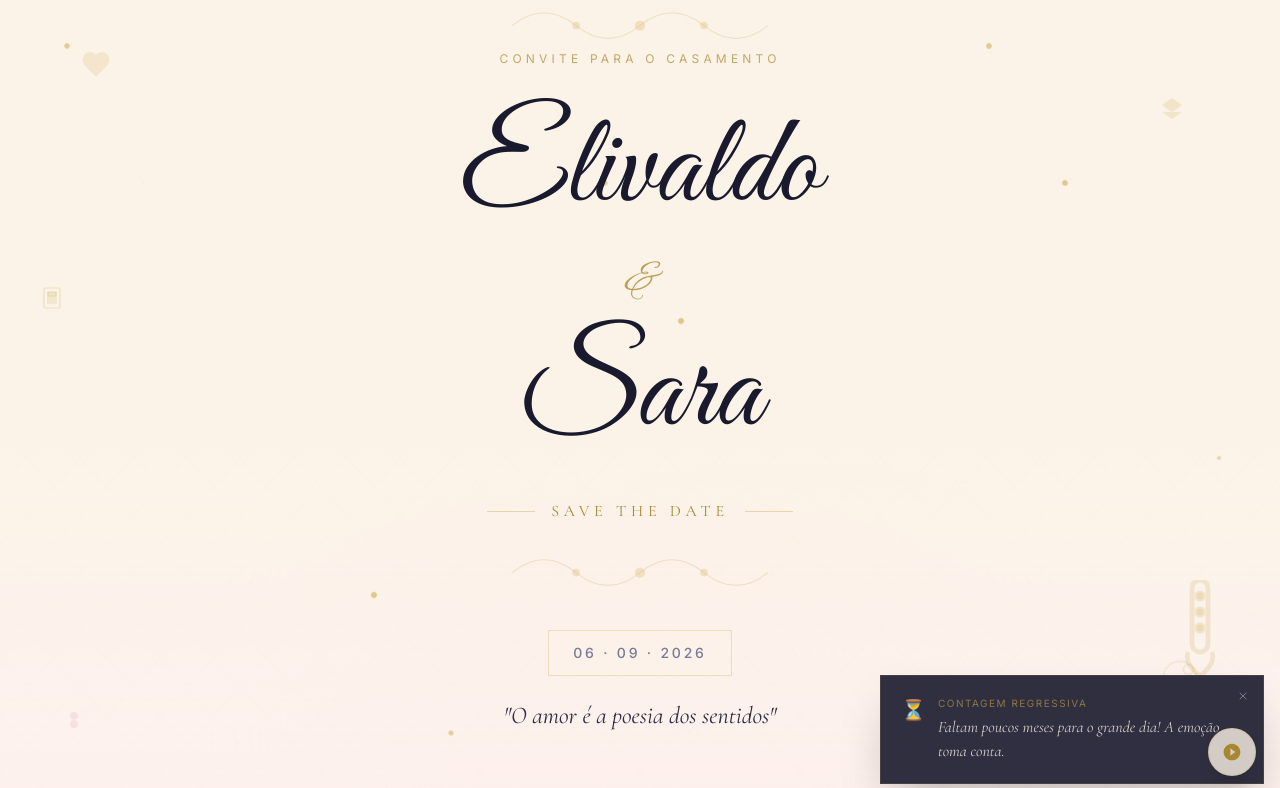
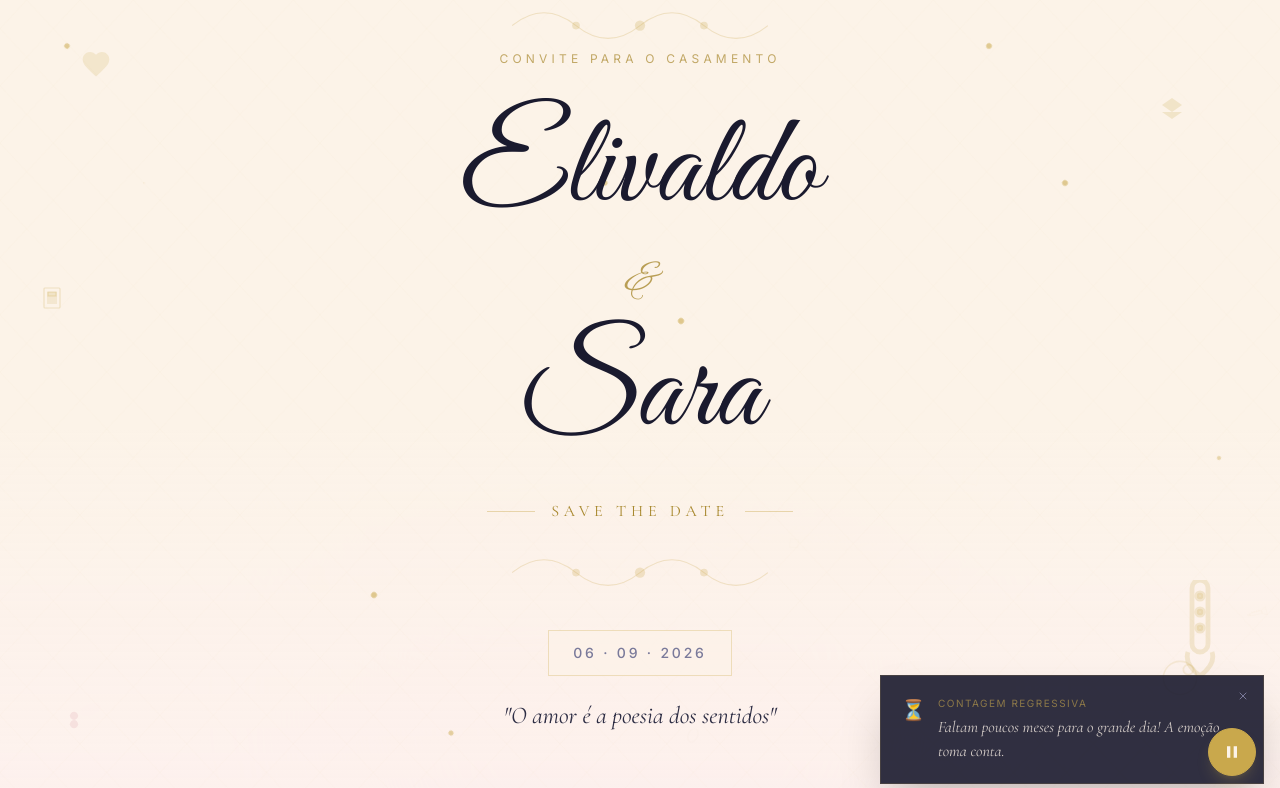
Before and after one commit to josephclan22-eng/-convite-casamento, a React (Vite) app: page / in a window 1280 px wide. Shown: the top 788 px of the page. Built offline with nearby package versions, Linux system fonts and the light colour scheme; no server answers; the HTML template or start-up script is replaced by a standard one; a web font is replaced by a local one.

Commit message:
Replace YouTube embed with direct audio (Trem Bala .webm)

```diff
--- a/src/components/MusicPlayer.tsx
+++ b/src/components/MusicPlayer.tsx
@@ -1,86 +1,59 @@
 import { useEffect, useRef, useState } from "react"
 
-declare global {
-  interface Window {
-    YT?: {
-      Player: new (element: HTMLElement | string, opts: Record<string, any>) => any
-      PlayerState: { PLAYING: number; PAUSED: number }
-    }
-    onYouTubeIframeAPIReady?: () => void
+export default function MusicPlayer() {
+  const [playing, setPlaying] = useState(false)
+  const audioRef = useRef<HTMLAudioElement | null>(null)
+  const interacted = useRef(false)
+
+  useEffect(() => {
+    const audio = new Audio("/music/trem-bala.webm")
+    audio.loop = true
+    audio.volume = 0.4
+    audioRef.current = audio
+
+    audio.play()
+      .then(() => setPlaying(true))
+      .catch(() => {}) // autoplay blocked
+
+    function handleInteraction() {
+      if (interacted.current) return
+      interacted.current = true
+      const a = audioRef.current
+      if (a && a.paused) {
+        a.play()
+          .then(() => setPlaying(true))
+          .catch(() => {})
       }
     }
 
-const YOUTUBE_ID = "SOJZdsXC47g"
-
-export default function MusicPlayer() {
-  const [playing, setPlaying] = useState(false)
-  const playerRef = useRef<any>(null)
-  const containerRef = useRef<HTMLDivElement>(null)
-
-  useEffect(() => {
-    let player: any = null
-
-    function initPlayer() {
-      const el = containerRef.current
-      const YT = window.YT
-      if (!el || !YT) return
-      player = new YT.Player(el, {
-        height: "0",
-        width: "0",
-        videoId: YOUTUBE_ID,
-        playerVars: {
-          autoplay: 1,
-          controls: 0,
-          disablekb: 1,
-          fs: 0,
-          modestbranding: 1,
-          playsinline: 1,
-          loop: 1,
-          playlist: YOUTUBE_ID,
-        },
-        events: {
-          onReady: () => {
-            playerRef.current = player
-            if (player.setVolume) player.setVolume(40)
-            setPlaying(true)
-          },
-          onStateChange: (e: any) => {
-            const YT2 = window.YT
-            if (!YT2) return
-            if (e.data === YT2.PlayerState.PLAYING) setPlaying(true)
-            if (e.data === YT2.PlayerState.PAUSED) setPlaying(false)
-          },
-          onError: () => setPlaying(false),
-        },
-      })
-    }
-
-    if (window.YT?.Player) {
-      initPlayer()
-    } else {
-      window.onYouTubeIframeAPIReady = initPlayer
-      const tag = document.createElement("script")
-      tag.src = "https://www.youtube.com/iframe_api"
-      document.head.appendChild(tag)
-    }
+    document.addEventListener("click", handleInteraction, { once: true })
+    document.addEventListener("touchstart", handleInteraction, { once: true })
 
     return () => {
-      if (player?.destroy) player.destroy()
+      document.removeEventListener("click", handleInteraction)
+      document.removeEventListener("touchstart", handleInteraction)
+      audio.pause()
+      audio.src = ""
     }
   }, [])
 
   function toggle(e: React.MouseEvent) {
     e.preventDefault()
     e.stopPropagation()
-    const p = playerRef.current
-    if (!p) return
-    if (playing) p.pauseVideo()
-    else p.playVideo()
+    const a = audioRef.current
+    if (!a) return
+
+    if (playing) {
+      a.pause()
+      setPlaying(false)
+    } else {
+      a.play()
+        .then(() => setPlaying(true))
+        .catch(() => {})
+    }
   }
 
   return (
-    <>
-      <div ref={containerRef} style={{ position: "absolute", width: 0, height: 0, overflow: "hidden" }} />
     <button
       type="button"
       onClick={toggle}
@@ -101,6 +74,5 @@ export default function MusicPlayer() {
         </svg>
       )}
     </button>
-    </>
   )
 }
```
Also changed, not shown: 1 other file (tests, documents, lock files or other folders). Lines whose indentation alone changed are shown as unchanged.
